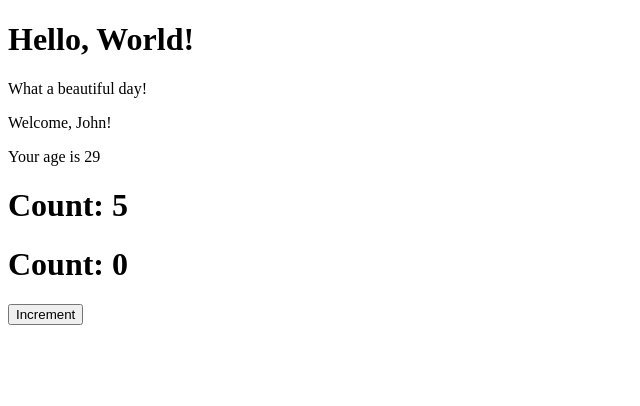
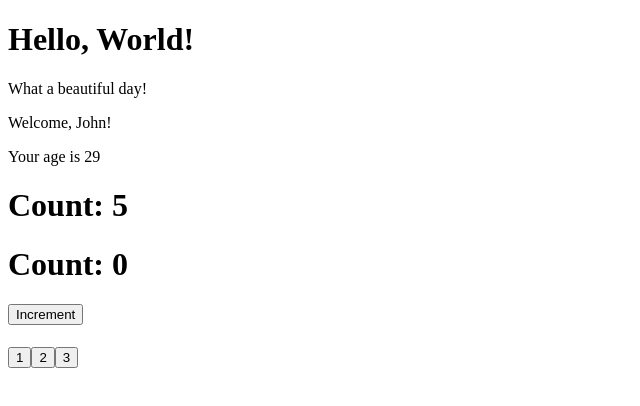
Before and after one commit to AlexRicci93/REACT-EXERCISES, a React (Create React App) app: page / in a window 1280 px wide. Shown: the top 406 px of the page, without its empty margins (0-640 px from the left). Built offline with nearby package versions, Linux system fonts and the light colour scheme.

Commit message:
events-03

```diff
--- a/src/App.js
+++ b/src/App.js
@@ -3,6 +3,7 @@ import { Hello } from './Hello'
 import { Welcome } from './Welcome'
 import { Counter } from './Counter'
 import { ClickCounter } from './ClickCounter'
+import { ClickTracker } from './ClickTracker'
 
 
 export class App extends REACT.Component {
@@ -16,6 +17,7 @@ export class App extends REACT.Component {
                 <Welcome name="John" age={29}/>
                 <Counter initialValue={0} incrementingBy={1} incrementInterval={1000}/>
                 <ClickCounter/>
+                <ClickTracker/>
             </div>
         )
     }
--- /dev/null
+++ b/src/ClickTracker.js
@@ -0,0 +1,36 @@
+import React from "react";
+
+export class ClickTracker extends React.Component {
+
+
+    state =  {
+
+        name: '',
+
+    }
+
+
+    handleTrackerButton = (event) => {
+
+        this.setState(() => {
+            return {
+            name: event.target.name
+        }
+        })
+
+
+    }
+
+    render() {
+
+        return (
+
+            <div>
+                <h1>{this.state.name}</h1>
+                <button name="ciao" onClick={this.handleTrackerButton}>1</button>
+                <button name="ciaooo" onClick={this.handleTrackerButton}>2</button>
+                <button name="tao" onClick={this.handleTrackerButton}>3</button>
+            </div>
+        )
+    }
+}
```
